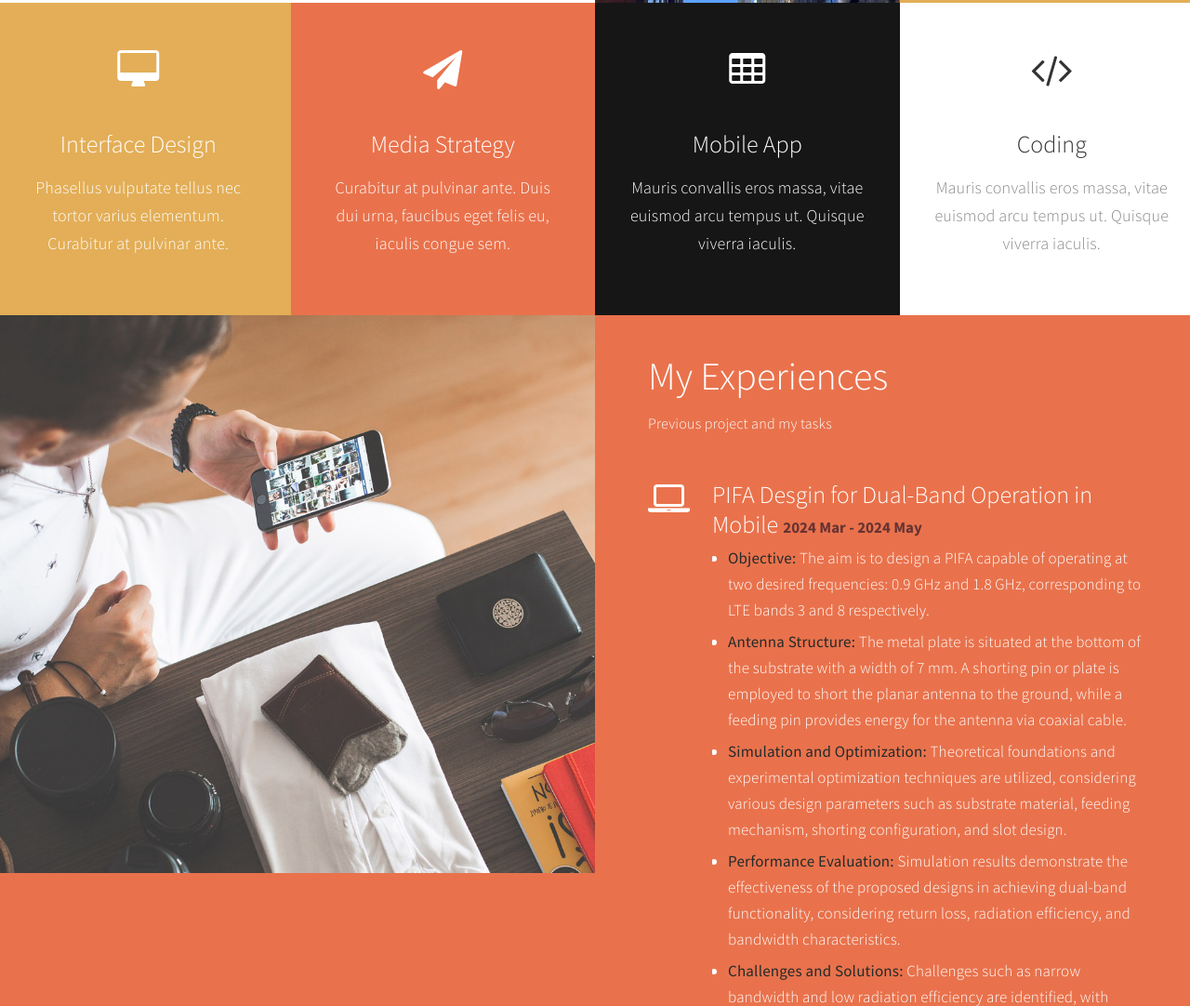
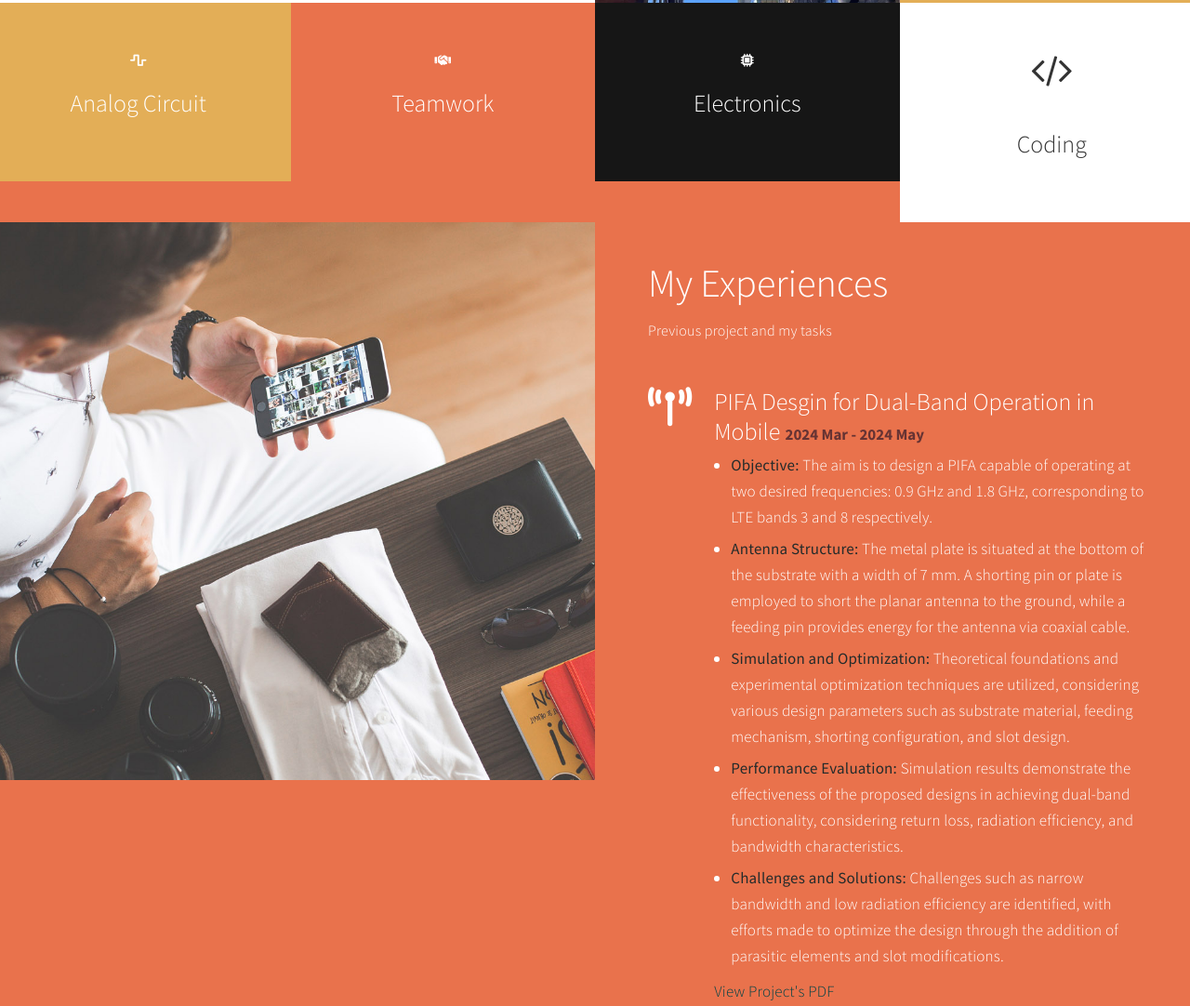
Before and after one commit to DucAnh-Vu-Trinh/DucAnh-Vu-Trinh.github.io, a plain HTML site: page index.html in a window 1280 px wide. Shown: the part 1197-2279 px from the top of the page at 93% size. Drawn offline with Linux system fonts and the light colour scheme.

Commit message:
change html

```diff
--- a/css/templatemo-style.css
+++ b/css/templatemo-style.css
@@ -447,7 +447,7 @@ a:hover, a:active, a:focus {
   margin-bottom: 0px;
 }
 
-#experience .media .fa {
+#experience .media .fa, .media .fas{
   font-size: 42px;
   margin-right: 14px;
 }
@@ -724,7 +724,7 @@ ul {
   font-weight: 300;
   line-height: 28px;
   letter-spacing: 0.2px;
-  padding-left: 17px;
+  padding-left: 18px;
 }
 
 ul li {
--- a/index.html
+++ b/index.html
@@ -165,25 +165,25 @@ http://www.templatemo.com/tm-498-stimulus
 
                <div class="bg-yellow col-md-3 col-sm-6">
                     <div class="wow fadeInUp color-white service-thumb" data-wow-delay="0.8s">
-                         <i class="fa fa-desktop"></i>
-                              <h3>Interface Design</h3>
-                              <p class="color-white">Phasellus vulputate tellus nec tortor varius elementum. Curabitur at pulvinar ante.</p>
+                         <i class="fas fa-wave-square"></i>
+                              <h3>Analog Circuit</h3>
+                              <p class="color-white"></p>
                     </div>
                </div>
 
                <div class="col-md-3 col-sm-6">
                     <div class="wow fadeInUp color-white service-thumb" data-wow-delay="1.2s">
-                         <i class="fa fa-paper-plane"></i>
-                              <h3>Media Strategy</h3>
-                              <p class="color-white">Curabitur at pulvinar ante. Duis dui urna, faucibus eget felis eu, iaculis congue sem.</p>
+                         <i class="fas fa-handshake"></i>
+                              <h3>Teamwork</h3>
+                              <p class="color-white"></p>
                     </div>
                </div>
 
                <div class="bg-dark col-md-3 col-sm-6">
                     <div class="wow fadeInUp color-white service-thumb" data-wow-delay="1.6s">
-                         <i class="fa fa-table"></i>
-                              <h3>Mobile App</h3>
-                              <p class="color-white">Mauris convallis eros massa, vitae euismod arcu tempus ut. Quisque viverra iaculis.</p>
+                         <i class="fas fa-microchip"></i>
+                              <h3>Electronics</h3>
+                              <p class="color-white"></p>
                     </div>
                </div>
 
@@ -191,7 +191,7 @@ http://www.templatemo.com/tm-498-stimulus
                     <div class="wow fadeInUp service-thumb" data-wow-delay="1.8s">
                          <i class="fa fa-code"></i>
                               <h3>Coding</h3>
-                              <p>Mauris convallis eros massa, vitae euismod arcu tempus ut. Quisque viverra iaculis.</p>
+                              <p></p>
                     </div>
                </div>
 
@@ -219,7 +219,7 @@ http://www.templatemo.com/tm-498-stimulus
 
                          <div class="wow fadeInUp color-white media" data-wow-delay="1.2s">
                               <div class="media-object media-left">
-                                   <i class="fa fa-laptop"></i>
+                                   <i class="fas fa-broadcast-tower"></i>
                               </div>
                               <div class="media-body">
                                    <h3 class="media-heading">PIFA Desgin for Dual-Band Operation in Mobile <small>2024 Mar - 2024 May</small></h3>
@@ -238,7 +238,7 @@ http://www.templatemo.com/tm-498-stimulus
 
                          <div class="wow fadeInUp color-white media" data-wow-delay="1.6s">
                               <div class="media-object media-left">
-                                   <i class="fa fa-laptop"></i>
+                                   <i class="fas fa-cogs"></i>
                               </div>
                               <div class="media-body">
                                    <h3 class="media-heading">PID Compensator Analysis <small>2024 Mar - 2024 May</small></h3>
@@ -253,7 +253,7 @@ http://www.templatemo.com/tm-498-stimulus
 
                          <div class="wow fadeInUp color-white media" data-wow-delay="1.6s">
                               <div class="media-object media-left">
-                                   <i class="fa fa-laptop"></i>
+                                   <i class="fas fa-memory"></i>
                               </div>
                               <div class="media-body">
                                    <h3 class="media-heading">Bluetooth-Controlled DC Motor Speed Regulator <small>2024 Mar - 2024 May</small></h3>
@@ -264,7 +264,7 @@ http://www.templatemo.com/tm-498-stimulus
 
                          <div class="wow fadeInUp color-white media" data-wow-delay="1.6s">
                               <div class="media-object media-left">
-                                   <i class="fa fa-laptop"></i>
+                                   <i class="fas fa-signal"></i>
                               </div>
                               <div class="media-body">
                                    <h3 class="media-heading">Noise Reduction and Addition <small>2024 Mar - 2024 May</small></h3>
@@ -285,7 +285,7 @@ http://www.templatemo.com/tm-498-stimulus
 
                          <div class="wow fadeInUp color-white media" data-wow-delay="1.6s">
                               <div class="media-object media-left">
-                                   <i class="fa fa-laptop"></i>
+                                   <i class="fas fa-robot"></i>
                               </div>
                               <div class="media-body">
                                    <h3 class="media-heading">Design a Robotic System for Monitoring and Harvesting Edible Bird's Nest  <small>2023 May - 2023 Sep</small></h3>
```
